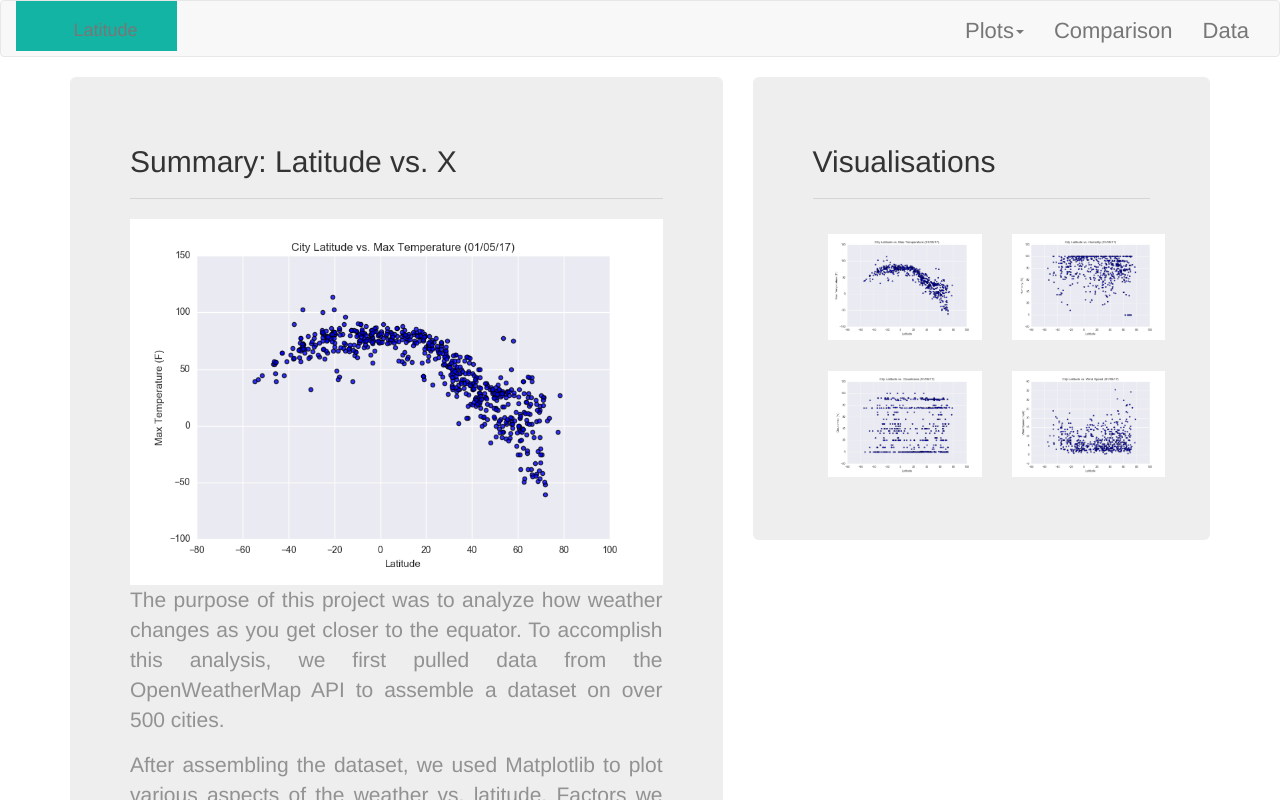
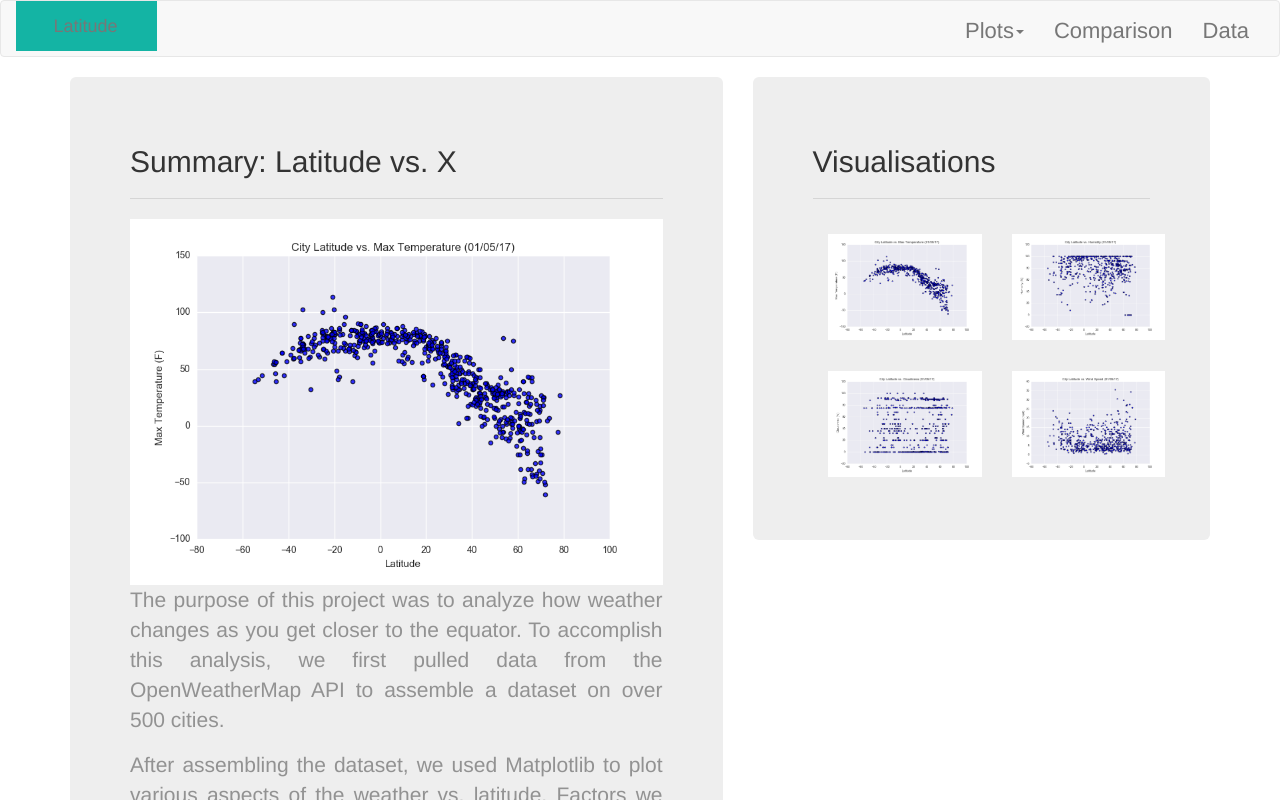
Before and after one commit to rflammia-py/Web-Design-Challenge, a plain HTML site: page WebVisualizations/index.html in a window 1280 px wide. Shown: the top 800 px of the page. Drawn offline with nearby package versions, Linux system fonts and the light colour scheme.

Commit message:
last push

```diff
--- a/WebVisualizations/index.html
+++ b/WebVisualizations/index.html
@@ -37,7 +37,7 @@
                     <span class="icon-bar"></span>
                 </button>
                 <a class="navbar-brand" href="index.html">
-                <span class="nav-color navbaractive"><i class="glyphicon glyphicon-home"></i>Latitude</span></a>
+                <span class="nav-color navbaractive">Latitude</span></a>
             </div>
             <!--END ACTIVE NAVIGATION-->
             <div class="collapse navbar-collapse" id="myNavbar">
```
